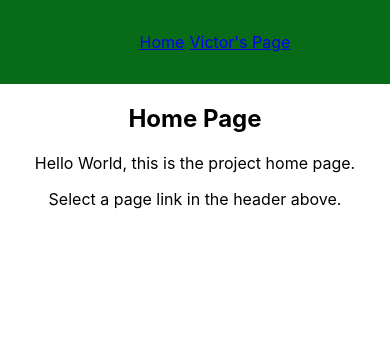
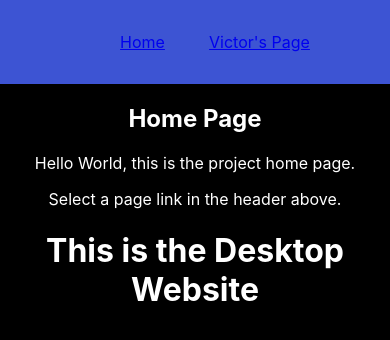
Before and after one commit to victormatsyshen/ISITCapstone, a React (Create React App) app: page / in a window 390 px wide. Shown: the top 340 px of the page. Built offline with nearby package versions, Linux system fonts and the light colour scheme.

Commit message:
added responsive web/mobile routing and css

```diff
--- a/package.json
+++ b/package.json
@@ -9,6 +9,7 @@
     "@testing-library/user-event": "^13.5.0",
     "homepage": ".",
     "react": "^17.0.2",
+    "react-device-detect": "^2.1.2",
     "react-dom": "^17.0.2",
     "react-router": "^6.2.1",
     "react-router-dom": "^6.2.1",
--- a/src/App.js
+++ b/src/App.js
@@ -3,7 +3,9 @@ import './App.css';
 import Nav from './Nav';
 import Home from './Home';
 import VictorsPage from './VictorsPage';
+import AppPage from './AppPage';
 import {BrowserRouter as Router, Route, Routes} from 'react-router-dom';
+import { BrowserView, MobileView, isBrowser, isMobile } from 'react-device-detect';
 
 
 function App() {
@@ -11,10 +13,17 @@ function App() {
     <Router>
       <div className="App">
         <Nav />
+
         <Routes>
           <Route exact path='/' element={<Home />} />
           <Route exact path='/victorspage' element={<VictorsPage />} />
         </Routes>
+
+        <MobileView>
+          <Routes>
+            <Route exact path='/apppage' element={<AppPage />} />
+          </Routes>
+        </MobileView>
       </div>
     </Router>
   );
--- /dev/null
+++ b/src/AppPage.js
@@ -0,0 +1,14 @@
+import './App.css';
+
+function AppPage() {
+  return (
+    <div>
+      <h2>App Only Test Page</h2>
+      <p>Hello World, this is a app test page.</p>
+      <p className='blueText'> Using CSS, this text should be blue.</p>
+      <p>If everything works correctly, you shouldn't even be able to get to /apppage on the desktop app!</p>
+    </div>
+  );
+}
+
+export default AppPage;
--- a/src/Home.js
+++ b/src/Home.js
@@ -1,4 +1,5 @@
 import './App.css';
+import { BrowserView, MobileView, isBrowser, isMobile } from 'react-device-detect';
 
 function Home() {
   return (
@@ -6,6 +7,14 @@ function Home() {
       <h2>Home Page</h2>
       <p>Hello World, this is the project home page.</p>
       <p>Select a page link in the header above.</p>
+
+      <BrowserView>
+        <h1>This is the Desktop Website</h1>
+      </BrowserView>
+
+      <MobileView>
+        <h1>This is the Mobile Website</h1>
+      </MobileView>
     </div>
   );
 }
--- a/src/Nav.js
+++ b/src/Nav.js
@@ -1,5 +1,6 @@
 import logo from './logo.svg';
 import './App.css';
+import { BrowserView, MobileView, isBrowser, isMobile } from 'react-device-detect';
 
 function Nav() {
   return (
@@ -7,6 +8,10 @@ function Nav() {
         <ul className='navLinks'>
             <li><a href="/">Home</a></li>
             <li><a href="/victorspage">Victor's Page</a></li>
+
+            <MobileView>
+              <li><a href="/apppage">App Page</a></li>
+            </MobileView>
         </ul>
     </nav>
   );
--- a/src/index.css
+++ b/src/index.css
@@ -22,11 +22,12 @@ nav {
 }
 
 .navLinks {
-  width: 40%;
+  width: 60%;
   display: flex;
   justify-content: space-around;
   align-items: center;
   list-style: none;
+  color: white;
 }
 .navLinks :visited{
   text-decoration: none;
@@ -49,3 +50,18 @@ nav {
   filter: invert(100%);
   border: solid 2px white;
 }
+
+/* Mobile Version */
+
+@media all and (max-width: 500px){
+
+  nav {
+    background-color: rgb(61, 84, 211);
+    color: white;
+  }
+
+  body{
+    background-color: black;
+    color: white;
+  }
+}
```
Also changed, not shown: 1 other file (tests, documents, lock files or other folders).
